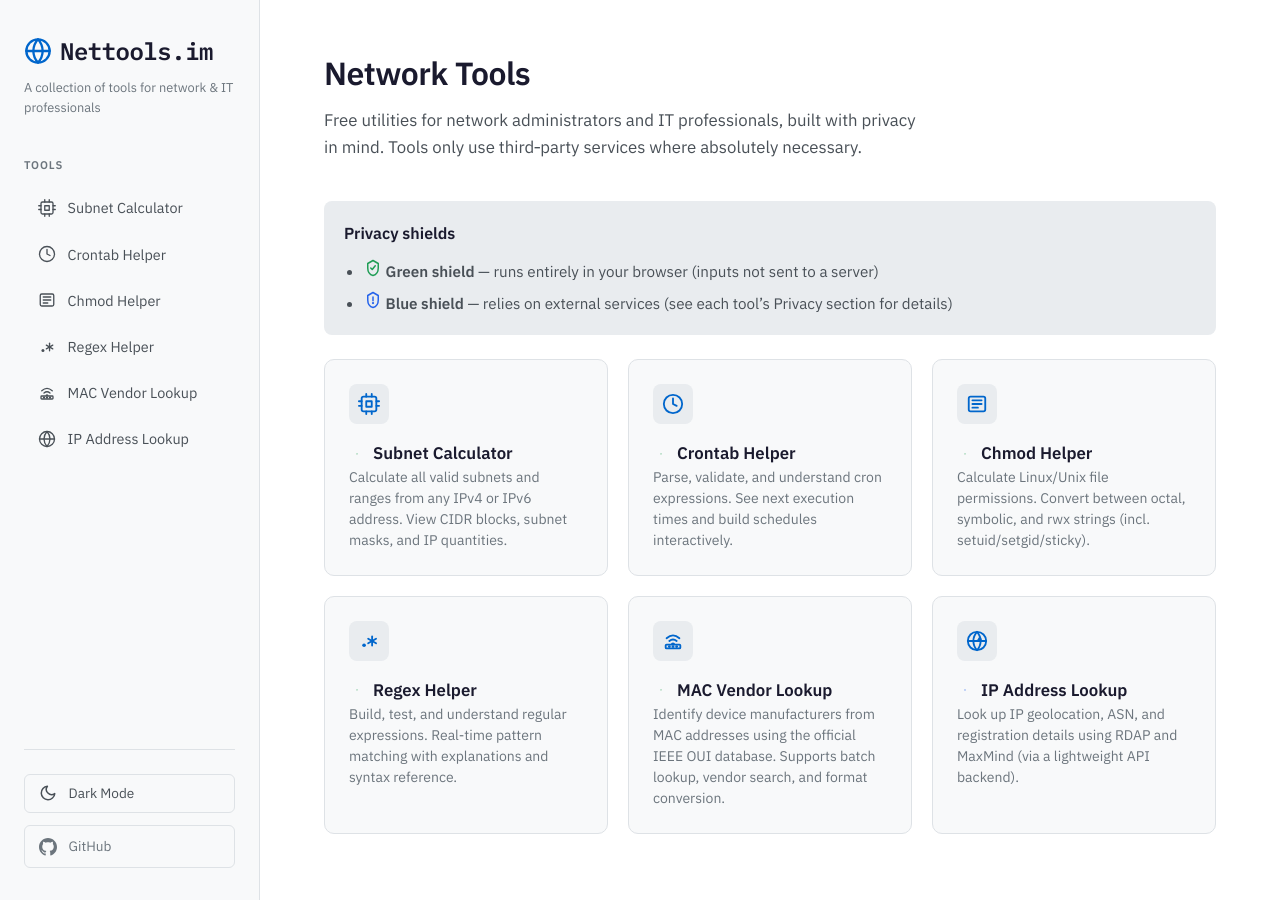
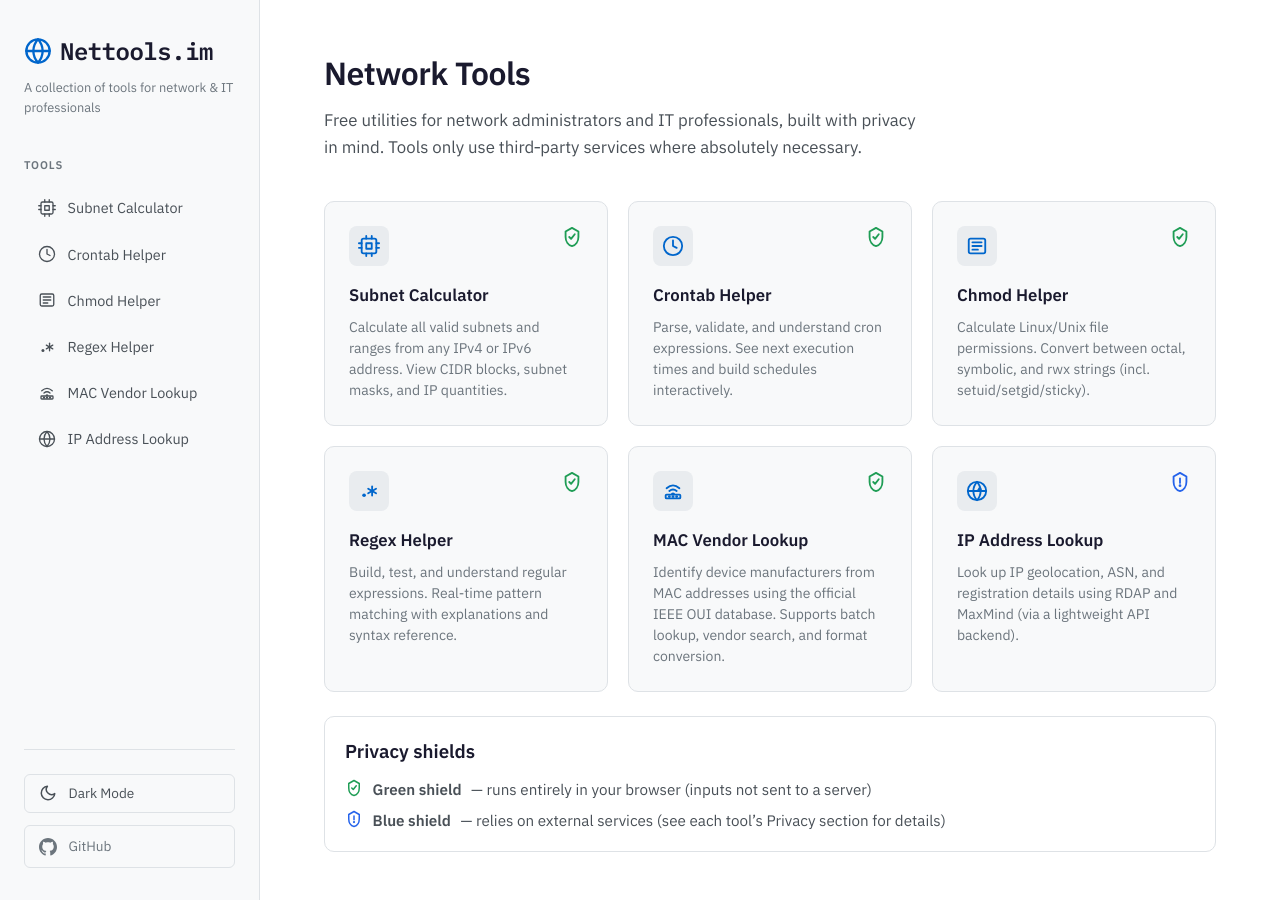
Before and after one commit to hcuk94/nettools-im, a Jekyll site: the page built from index.html, in a window 1280 px wide. Built offline with Jekyll 4.4.1, drawn with Linux system fonts in a browser that asks for light colours.

Commit message:
Tweak privacy legend styling and tool-card shield positioning

```diff
--- a/assets/css/privacy.css
+++ b/assets/css/privacy.css
@@ -3,6 +3,7 @@
   display: inline-flex;
   align-items: center;
   justify-content: center;
+  flex: 0 0 auto;
   width: 18px;
   height: 18px;
   border-radius: 6px;
@@ -11,6 +12,7 @@
 .privacy-shield svg {
   width: 18px;
   height: 18px;
+  display: block;
 }
 
 .privacy-shield--browser {
@@ -21,19 +23,67 @@
   color: #2563eb; /* blue */
 }
 
-/* Tool cards on homepage */
-.tool-card-meta {
+/* Homepage tool cards: shield top-right */
+.tool-card {
+  position: relative;
+}
+
+.tool-card-privacy {
+  position: absolute;
+  top: 1.5rem;
+  right: 1.5rem;
+  display: inline-flex;
+  align-items: center;
+  justify-content: center;
+  width: 22px;
+  height: 22px;
+}
+
+.tool-card-privacy .privacy-shield {
+  width: 22px;
+  height: 22px;
+}
+
+.tool-card-privacy .privacy-shield svg {
+  width: 22px;
+  height: 22px;
+}
+
+/* Homepage privacy legend (lighter than summary-card) */
+.privacy-legend {
+  margin-top: 1.5rem;
+  border: 1px solid var(--border-color);
+  border-radius: 10px;
+  padding: 1.25rem;
+  background: transparent;
+}
+
+.privacy-legend-header {
   display: flex;
   align-items: center;
-  gap: 0.5rem;
+  justify-content: space-between;
+  margin-bottom: 0.75rem;
 }
 
-.tool-card-meta .privacy-shield {
-  width: 16px;
-  height: 16px;
+.privacy-legend-header h3 {
+  margin: 0;
 }
 
-.tool-card-meta .privacy-shield svg {
-  width: 16px;
-  height: 16px;
+.privacy-legend-list {
+  margin: 0;
+  padding-left: 0;
+  list-style: none;
+  color: var(--text-secondary);
+  font-size: 0.95rem;
 }
+
+.privacy-legend-list li {
+  display: flex;
+  align-items: flex-start;
+  gap: 0.6rem;
+  line-height: 1.4;
+}
+
+.privacy-legend-list li + li {
+  margin-top: 0.6rem;
+}
--- a/index.html
+++ b/index.html
@@ -7,22 +7,6 @@
   <h1 class="page-title">Network Tools</h1>
   <p class="page-description">Free utilities for network administrators and IT professionals, built with privacy in mind. Tools only use third‑party services where absolutely necessary.</p>
 </header>
-
-<section class="summary-card" style="margin-bottom: 1.5rem;">
-  <div class="results-header" style="margin-bottom: 0.75rem;">
-    <h3 style="margin:0;">Privacy shields</h3>
-  </div>
-  <ul style="margin: 0 0 0 1.25rem; color: var(--text-secondary); font-size: 0.95rem;">
-    <li style="margin-bottom: 0.5rem;">
-      {% include privacy-shield.html privacy='browser' size=18 title='Runs entirely in your browser' %}
-      <strong>Green shield</strong> — runs entirely in your browser (inputs not sent to a server)
-    </li>
-    <li>
-      {% include privacy-shield.html privacy='thirdparty' size=18 title='Uses external services' %}
-      <strong>Blue shield</strong> — relies on external services (see each tool’s Privacy section for details)
-    </li>
-  </ul>
-</section>
 
 <section class="tools-grid">
   <a href="{{ '/tools/subnet-calculator/' | relative_url }}" class="tool-card">
@@ -40,10 +24,10 @@
         <line x1="1" y1="14" x2="4" y2="14"/>
       </svg>
     </div>
-    <div class="tool-card-meta">
-      {% include privacy-shield.html privacy='browser' title='Runs entirely in your browser' %}
-      <h2 class="tool-card-title" style="margin:0;">Subnet Calculator</h2>
+    <div class="tool-card-privacy">
+      {% include privacy-shield.html privacy='browser' size=22 title='Runs entirely in your browser' %}
     </div>
+    <h2 class="tool-card-title">Subnet Calculator</h2>
     <p class="tool-card-desc">Calculate all valid subnets and ranges from any IPv4 or IPv6 address. View CIDR blocks, subnet masks, and IP quantities.</p>
   </a>
 
@@ -54,10 +38,10 @@
         <polyline points="12 6 12 12 16 14"/>
       </svg>
     </div>
-    <div class="tool-card-meta">
-      {% include privacy-shield.html privacy='browser' title='Runs entirely in your browser' %}
-      <h2 class="tool-card-title" style="margin:0;">Crontab Helper</h2>
+    <div class="tool-card-privacy">
+      {% include privacy-shield.html privacy='browser' size=22 title='Runs entirely in your browser' %}
     </div>
+    <h2 class="tool-card-title">Crontab Helper</h2>
     <p class="tool-card-desc">Parse, validate, and understand cron expressions. See next execution times and build schedules interactively.</p>
   </a>
 
@@ -70,10 +54,10 @@
         <path d="M7 16h6"/>
       </svg>
     </div>
-    <div class="tool-card-meta">
-      {% include privacy-shield.html privacy='browser' title='Runs entirely in your browser' %}
-      <h2 class="tool-card-title" style="margin:0;">Chmod Helper</h2>
+    <div class="tool-card-privacy">
+      {% include privacy-shield.html privacy='browser' size=22 title='Runs entirely in your browser' %}
     </div>
+    <h2 class="tool-card-title">Chmod Helper</h2>
     <p class="tool-card-desc">Calculate Linux/Unix file permissions. Convert between octal, symbolic, and rwx strings (incl. setuid/setgid/sticky).</p>
   </a>
 
@@ -92,10 +76,10 @@
         </g>
       </svg>
     </div>
-    <div class="tool-card-meta">
-      {% include privacy-shield.html privacy='browser' title='Runs entirely in your browser' %}
-      <h2 class="tool-card-title" style="margin:0;">Regex Helper</h2>
+    <div class="tool-card-privacy">
+      {% include privacy-shield.html privacy='browser' size=22 title='Runs entirely in your browser' %}
     </div>
+    <h2 class="tool-card-title">Regex Helper</h2>
     <p class="tool-card-desc">Build, test, and understand regular expressions. Real-time pattern matching with explanations and syntax reference.</p>
   </a>
 
@@ -114,10 +98,10 @@
         <path d="M16 18h0" stroke-width="3" stroke-linecap="round"/>
       </svg>
     </div>
-    <div class="tool-card-meta">
-      {% include privacy-shield.html privacy='browser' title='Runs entirely in your browser' %}
-      <h2 class="tool-card-title" style="margin:0;">MAC Vendor Lookup</h2>
+    <div class="tool-card-privacy">
+      {% include privacy-shield.html privacy='browser' size=22 title='Runs entirely in your browser' %}
     </div>
+    <h2 class="tool-card-title">MAC Vendor Lookup</h2>
     <p class="tool-card-desc">Identify device manufacturers from MAC addresses using the official IEEE OUI database. Supports batch lookup, vendor search, and format conversion.</p>
   </a>
 
@@ -132,10 +116,10 @@
         <path d="M15 10h0" stroke-width="4" stroke-linecap="round"/>
       </svg>
     </div>
-    <div class="tool-card-meta">
-      {% include privacy-shield.html privacy='thirdparty' title='Uses external services' %}
-      <h2 class="tool-card-title" style="margin:0;">IP Address Lookup</h2>
+    <div class="tool-card-privacy">
+      {% include privacy-shield.html privacy='thirdparty' size=22 title='Uses external services' %}
     </div>
+    <h2 class="tool-card-title">IP Address Lookup</h2>
     <p class="tool-card-desc">Look up IP geolocation, ASN, and registration details using RDAP and MaxMind (via a lightweight API backend).</p>
   </a>
 
@@ -154,3 +138,21 @@
   </a>
   -->
 </section>
+
+<section class="privacy-legend" aria-label="Privacy shields">
+  <div class="privacy-legend-header">
+    <h3>Privacy shields</h3>
+  </div>
+  <ul class="privacy-legend-list">
+    <li>
+      {% include privacy-shield.html privacy='browser' size=18 title='Runs entirely in your browser' %}
+      <strong>Green shield</strong>
+      <span>— runs entirely in your browser (inputs not sent to a server)</span>
+    </li>
+    <li>
+      {% include privacy-shield.html privacy='thirdparty' size=18 title='Uses external services' %}
+      <strong>Blue shield</strong>
+      <span>— relies on external services (see each tool’s Privacy section for details)</span>
+    </li>
+  </ul>
+</section>
```
